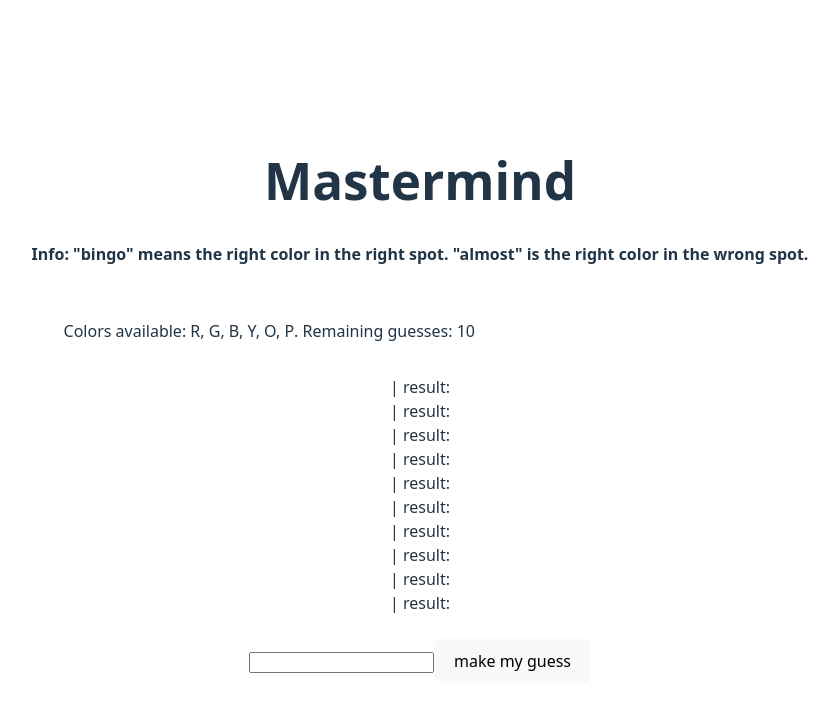
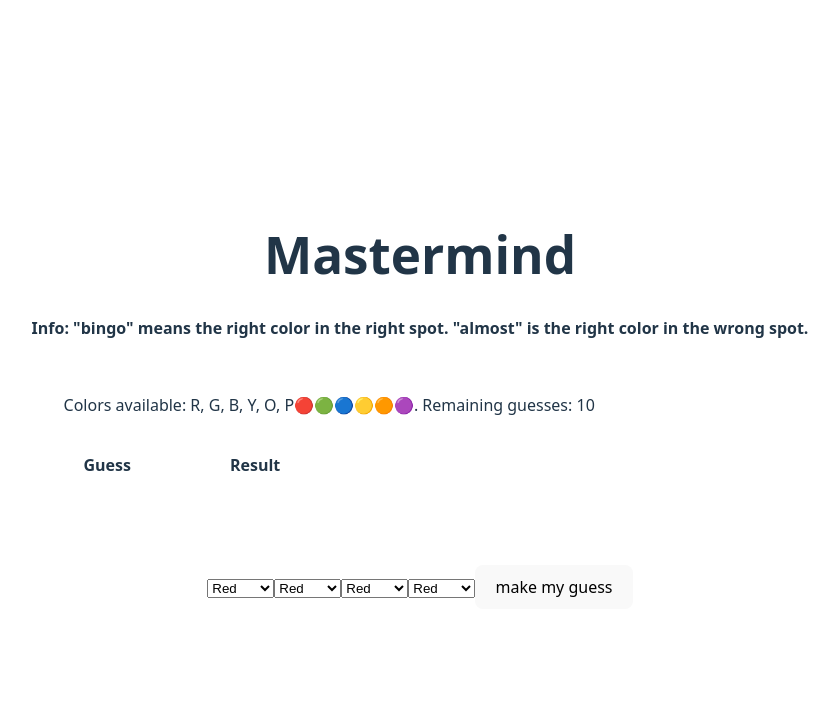
Before and after one commit to jarther/mastermind, a React (Vite) app: page / in a window 1280 px wide. Shown: the top 712 px of the page, without its empty margins (220-1059 px from the left). Built offline with nearby package versions, Linux system fonts and the light colour scheme.

Commit message:
sort of working with dropdowns, but only if you change them

```diff
--- a/src/App.tsx
+++ b/src/App.tsx
@@ -1,8 +1,10 @@
 import { useState } from 'react'
-//import reactLogo from './assets/react.svg'
-//import viteLogo from '/vite.svg'
 import './App.css'
+import { GuessDisplay } from './components/GuessDisplay';
+import { ColoredPeg } from './components/ColoredPeg';
+import { UserInput } from './components/UserInput';
 
+//may want to move this into like a utils thing...
 const GameStatus = {
   During: "during",
   Win: "win",
@@ -14,11 +16,10 @@
   const maxGuesses = 10;
   const [remaining, setRemaining] = useState(maxGuesses);
   const [guesses, setGuesses] = useState(Array().fill(''));
-  const [nextGuess, setNextGuess] = useState('');
+  const [nextGuess, setNextGuess] = useState(Array().fill('R'));
   const [gameStatus, setGameStatus] = useState("during");
   const [results, setResults] = useState(Array().fill(''));
 
-  //todo: this assumes a letter can only appear once in the answer!!
   const checkResult = (guess: string) => {
     if (guess == answer) {
       setGameStatus(GameStatus.Win);
@@ -47,13 +48,20 @@
     }
   };
 
+  const updateNextGuess = (index: number, letter: string) => {
+        const updatedInProgressGuess = nextGuess.slice();
+        updatedInProgressGuess[index] = letter;
+        setNextGuess(updatedInProgressGuess);
+        console.log("Letter: " + letter + " index: " + index + " In progress guess:" + updatedInProgressGuess)
+    };
+
   const handleClick = (e) => {
     const guessNumber = maxGuesses - remaining;
     const updatedGuesses = guesses.slice();
-    updatedGuesses[guessNumber] = nextGuess.toUpperCase();
+    const newGuess = "" + nextGuess[0] + nextGuess[1] + nextGuess[2] + nextGuess[3];
+    updatedGuesses[guessNumber] = newGuess;
     setGuesses(updatedGuesses);
     checkResult(updatedGuesses[guessNumber]);
-    console.log(results);
     setRemaining((remaining) => remaining - 1);
     if (remaining == 1 && gameStatus != GameStatus.Win) {
       setGameStatus(GameStatus.Loss);
@@ -67,26 +75,14 @@
       <h2 hidden={gameStatus != GameStatus.Loss}>You lost. Refresh the page to play again</h2>
       <h4 hidden={gameStatus != GameStatus.During}>Info: "bingo" means the right color in the right spot. "almost" is the right color in the wrong spot.</h4>
       <div className="card">
-        <span>Colors available: R, G, B, Y, O, P</span>
+        <span>Colors available: R, G, B, Y, O, P </span>
+        <ColoredPeg color={"R"}/><ColoredPeg color={"G"}/><ColoredPeg color={"B"}/><ColoredPeg color={"Y"}/><ColoredPeg color={"O"}/>
+        <ColoredPeg color={"P"}/>
         <span>.   Remaining guesses: {remaining}</span>
       </div>
-      <div>
-        <span>{guesses[0]} | result: {results[0]}</span><br />
-        <span>{guesses[1]} | result: {results[1]}</span><br />
-        <span>{guesses[2]} | result: {results[2]}</span><br />
-        <span>{guesses[3]} | result: {results[3]}</span><br />
-        <span>{guesses[4]} | result: {results[4]}</span><br />
-        <span>{guesses[5]} | result: {results[5]}</span><br />
-        <span>{guesses[6]} | result: {results[6]}</span><br />
-        <span>{guesses[7]} | result: {results[7]}</span><br />
-        <span>{guesses[8]} | result: {results[8]}</span><br />
-        <span>{guesses[9]} | result: {results[9]}</span><br />
-      </div>
+      <GuessDisplay guesses={guesses} results={results} />
       <br />
-      <div className="UserInput">
-        <input type="text" minLength={4} maxLength={4} onChange={(e) => setNextGuess(e.target.value)}></input>
-        <button hidden={gameStatus != GameStatus.During} disabled={nextGuess.length < 4} onClick={(e) => handleClick(e)}>make my guess</button>
-      </div>
+      <UserInput gameStatus={gameStatus} nextGuess={nextGuess} nextGuessHandler={updateNextGuess} clickHandler={handleClick} />
     </>
   )
 }
--- /dev/null
+++ b/src/components/ColoredPeg.tsx
@@ -0,0 +1,18 @@
+export function ColoredPeg({color=""}) {
+    switch (color) {
+        case "R":
+            return <span>🔴</span>;
+        case "G":
+            return <span>🟢</span>;
+        case "B":
+            return <span>🔵</span>;
+        case "Y":
+            return <span>🟡</span>;
+        case "O":
+            return <span>🟠</span>;
+        case "P":
+            return <span>🟣</span>;
+        default:
+            return <span>??</span>;
+    }
+}
--- /dev/null
+++ b/src/components/GuessDisplay.tsx
@@ -0,0 +1,46 @@
+import { ColoredPeg } from "./ColoredPeg";
+
+function BuildRow({guess = "", result = ""}) {
+    // let translatedGuess = [];
+    // for (let i=0; i<4; i++) {
+    //     let c = guess.toUpperCase().charAt(i);
+    //     translatedGuess.push(<ColoredPeg color={c} />);
+    // }
+    return (
+        <tr key={guess}><td>{guess}</td><td>{result}</td></tr>
+    );
+}
+
+export interface GuessDisplayProps {
+    guesses: string[];
+    results: string[];
+}
+
+export function GuessDisplay(props: GuessDisplayProps) {
+    const { guesses, results} = props;
+    const listItems = guesses.map(guess => <li key={guess}>{guess}</li>); //could use this to render dots
+    return (
+        <table className="guessDisplay">
+            <thead>
+                <tr>
+                <th>Guess</th>
+                <th>Result</th>
+            </tr></thead>
+            <tbody>
+            <BuildRow guess={guesses[0]} result={results[0]} />
+            <BuildRow guess={guesses[1]} result={results[1]} />
+            <BuildRow guess={guesses[2]} result={results[2]} />
+            <BuildRow guess={guesses[3]} result={results[3]} />
+            <BuildRow guess={guesses[4]} result={results[4]} />
+            <BuildRow guess={guesses[5]} result={results[5]} />
+            <BuildRow guess={guesses[6]} result={results[6]} />
+            <BuildRow guess={guesses[7]} result={results[7]} />
+            <BuildRow guess={guesses[8]} result={results[8]} />
+            <BuildRow guess={guesses[9]} result={results[9]} />
+            </tbody>
+        </table>
+    )
+}
+
+/* TODO: might want to look into a grid instead of a table. But right now I should switch to fixing the input
+also, bingos and almosts could be their own columns in the table maybe*/
--- /dev/null
+++ b/src/components/UserInput.tsx
@@ -0,0 +1,44 @@
+interface ColorSelectorProps {
+    id: any;
+    nextGuessHandler: any;
+}
+
+function ColorSelector(props: ColorSelectorProps) {
+    const  {id, nextGuessHandler } = props;
+    let myId = "colors" + id;
+
+    //maybe make a select handler function in here so I can tell what's going on?
+    //or just debug
+    return (
+        <select name={myId} id={myId} onChange={(e) => nextGuessHandler(id, e.currentTarget.value)}>
+            <option value="R">Red</option>
+            <option value="G">Green</option>
+            <option value="B">Blue</option>
+            <option value="Y">Yellow</option>
+            <option value="O">Orange</option>
+            <option value="P">Purple</option>
+        </select>
+    );
+}
+
+export interface UserInputProps {
+    gameStatus: string;
+    nextGuess: string[];
+    nextGuessHandler: any;
+    clickHandler: any;
+}
+
+//ugh do I need the state managed in App but the update managed in here? maybe
+export function UserInput(props: UserInputProps) {
+    const { gameStatus, nextGuess, nextGuessHandler, clickHandler } = props;
+
+    return (
+        <div className="UserInput">
+            <ColorSelector id={0} nextGuessHandler={nextGuessHandler}/>
+            <ColorSelector id={1} nextGuessHandler={nextGuessHandler}/>
+            <ColorSelector id={2} nextGuessHandler={nextGuessHandler}/>
+            <ColorSelector id={3} nextGuessHandler={nextGuessHandler}/>
+            <button hidden={gameStatus != "during"} onClick={(e) => clickHandler(e)}>make my guess</button>
+        </div>
+    );
+}
--- a/src/index.css
+++ b/src/index.css
@@ -67,3 +67,9 @@
     background-color: #f9f9f9;
   }
 }
+
+table, td {
+  align-content: center;
+  border: 1px solid white;
+  width: 300px;
+}
```
